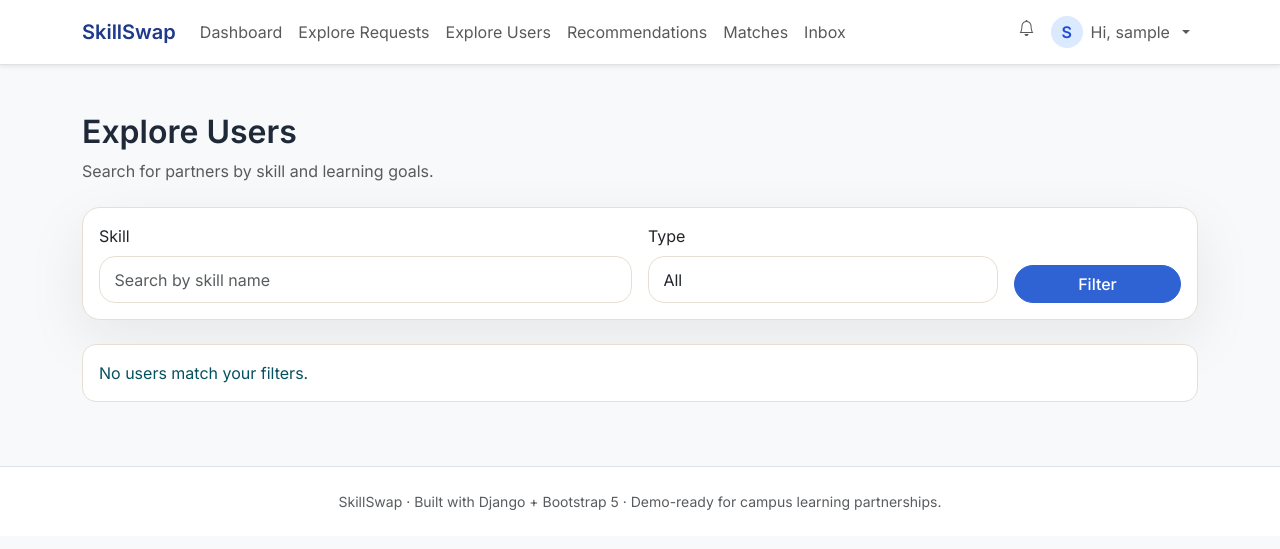
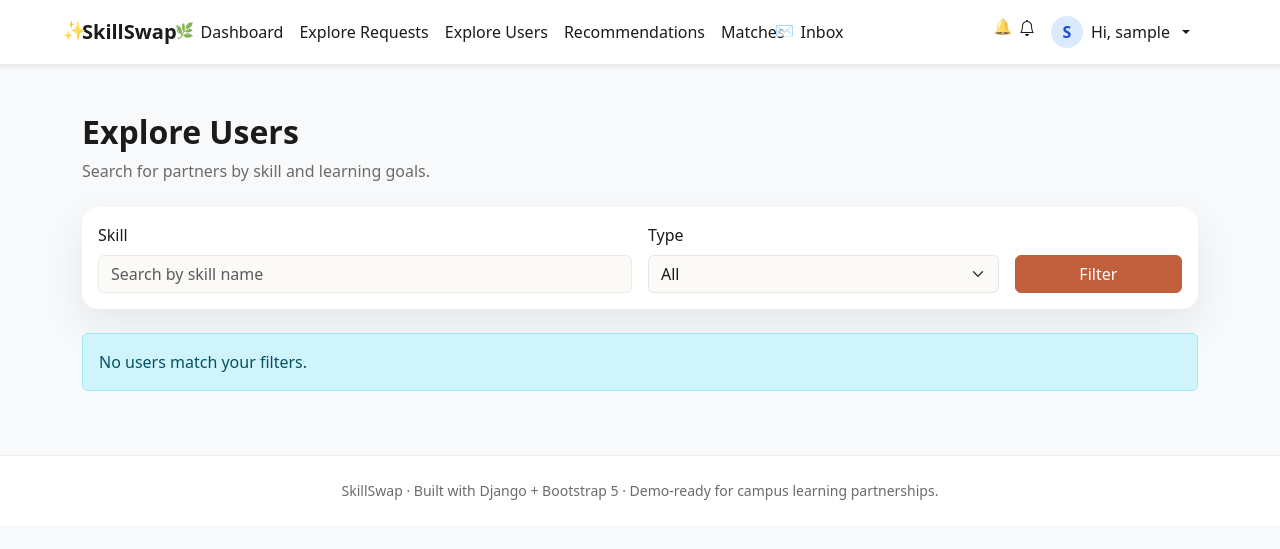
Before and after one commit to SSharkthe/SkillSwap, a Django app: page /explore/users/ in a window 1280 px wide. Shown: the top 549 px of the page. Run offline with Django 5.2, Linux system fonts and the light colour scheme; the visitor is signed in with stand-in values (Sample User, id 1); data comes from the database, SQL or seed files in the repository; data that the repository does not hold is empty.

Commit message:
Update the style(2)

```diff
--- a/skillswap/static/skillswap/css/claude_skin.css
+++ b/skillswap/static/skillswap/css/claude_skin.css
@@ -1,410 +1,247 @@
-:root {
+.claude-skin {
     color-scheme: light;
-    --ss-bg: #f6f1e8;
-    --ss-surface: #fdfaf4;
-    --ss-border: #e6dfd3;
-    --ss-muted: #6c6257;
-    --ss-text: #1f1a15;
-    --ss-accent: #2f63d3;
-    --ss-accent-soft: rgba(47, 99, 211, 0.12);
-    --ss-shadow: 0 20px 60px rgba(31, 26, 21, 0.08);
-    --ss-radius: 18px;
+    --bs-primary: #c15f3c;
+    --bs-link-color: #c15f3c;
+    --bs-link-hover-color: #a95134;
+    --bs-body-bg: #f4f3ee;
+    --bs-body-color: #1b1b1b;
+    --bs-border-color: rgba(0, 0, 0, 0.08);
+    --ss-surface: #ffffff;
+    --ss-surface-alt: #fbfaf7;
+    --ss-muted: #6b6b6b;
+    --ss-neutral: #b1ada1;
+    --ss-focus: rgba(193, 95, 60, 0.35);
+    --ss-shadow: 0 18px 40px rgba(27, 27, 27, 0.08);
+    --ss-radius: 16px;
 }
 
-body.ss-body {
-    background: var(--ss-bg);
-    color: var(--ss-text);
-    font-family: "Inter", system-ui, -apple-system, sans-serif;
+.claude-skin body,
+body.claude-skin {
+    background: var(--bs-body-bg);
+    color: var(--bs-body-color);
+    font-family: system-ui, -apple-system, "Segoe UI", Roboto, Helvetica, Arial, sans-serif;
 }
 
-.ss-app {
-    display: flex;
-    min-height: 100vh;
+.claude-skin .display-1,
+.claude-skin .display-2,
+.claude-skin .display-3,
+.claude-skin .display-4,
+.claude-skin .display-5,
+.claude-skin .display-6,
+.claude-skin h1,
+.claude-skin .hero-title {
+    font-family: "Iowan Old Style", "Palatino Linotype", "URW Palladio L", "Georgia", serif;
+    letter-spacing: -0.01em;
 }
 
-.ss-sidebar {
-    width: 280px;
-    background: var(--ss-surface);
-    border-right: 1px solid var(--ss-border);
-    position: sticky;
-    top: 0;
-    height: 100vh;
-    padding: 2rem 1.5rem;
-    overflow-y: auto;
-    z-index: 20;
+.claude-skin h1 {
+    position: relative;
 }
 
-.ss-sidebar-inner {
-    display: flex;
-    flex-direction: column;
-    gap: 1.5rem;
-    height: 100%;
+.claude-skin h1::before {
+    content: "✨";
+    position: absolute;
+    left: -1.3rem;
+    top: 50%;
+    transform: translateY(-55%);
+    font-size: 0.95em;
+    opacity: 0.75;
+    pointer-events: none;
 }
 
-.ss-brand-link {
-    display: flex;
-    align-items: center;
-    gap: 0.6rem;
-    text-decoration: none;
-    color: var(--ss-text);
-    font-weight: 600;
-    font-size: 1.1rem;
+.claude-skin .navbar {
+    background: var(--ss-surface);
+
+    border-color: rgba(0, 0, 0, 0.08);
 }
 
-.ss-brand-mark {
-    width: 32px;
-    height: 32px;
-    border-radius: 12px;
-    background: var(--ss-accent-soft);
-    display: inline-flex;
-    align-items: center;
-    justify-content: center;
-    color: var(--ss-accent);
-    font-size: 1.2rem;
+
+.claude-skin .navbar .navbar-brand,
+.claude-skin .navbar .nav-link {
+    color: var(--bs-body-color);
 }
 
-.ss-btn-primary {
-    background: var(--ss-accent);
-    border: 1px solid transparent;
-    color: #fff;
-    border-radius: 999px;
-    padding: 0.6rem 1.2rem;
-    font-weight: 600;
-    transition: all 0.2s ease;
+
+.claude-skin .navbar .nav-link:hover,
+.claude-skin .navbar .nav-link:focus,
+.claude-skin .navbar .nav-link.active {
+    color: var(--bs-link-color);
 }
 
-.ss-btn-primary:hover,
-.ss-btn-primary:focus {
-    background: #2855b6;
+
+.claude-skin .navbar .nav-link,
+.claude-skin .navbar-brand {
+    position: relative;
+}
+
+
+.claude-skin .navbar-brand::before {
+    content: "✨";
+    position: absolute;
+    left: -1.2rem;
+    top: 50%;
+    transform: translateY(-55%);
+    font-size: 0.95em;
+    opacity: 0.8;
+    pointer-events: none;
+}
+
+
+.claude-skin .navbar .nav-link[href$="dashboard/"]::before {
+    content: "🌿";
+}
+
+.claude-skin .navbar .nav-link[href$="explore-requests/"]::before {
+    content: "📚";
+}
+
+
+.claude-skin .navbar .nav-link[href$="explore-users/"]::before {
+    content: "💬";
+}
+
+
+.claude-skin .navbar .nav-link[href$="inbox/"]::before {
+    content: "✉️";
+}
+
+
+.claude-skin .navbar .nav-link[aria-label="Notifications"]::before {
+    content: "🔔";
+}
+
+
+.claude-skin .navbar .nav-link[href$="dashboard/"]::before,
+.claude-skin .navbar .nav-link[href$="explore-requests/"]::before,
+.claude-skin .navbar .nav-link[href$="explore-users/"]::before,
+.claude-skin .navbar .nav-link[href$="inbox/"]::before,
+.claude-skin .navbar .nav-link[aria-label="Notifications"]::before {
+    position: absolute;
+    left: -1.1rem;
+    top: 50%;
+    transform: translateY(-55%);
+    font-size: 0.95em;
+    opacity: 0.75;
+    pointer-events: none;
+}
+
+
+.claude-skin .btn-primary,
+.claude-skin .bg-primary,
+.claude-skin .text-primary,
+.claude-skin .link-primary {
+    --bs-btn-bg: #c15f3c;
+    --bs-btn-border-color: #c15f3c;
+    --bs-btn-hover-bg: #a95134;
+    --bs-btn-hover-border-color: #a95134;
+    --bs-btn-active-bg: #94482f;
+    --bs-btn-active-border-color: #94482f;
     color: #fff;
 }
 
-.ss-btn-ghost {
-    border-radius: 999px;
-    border: 1px solid var(--ss-border);
-    color: var(--ss-text);
-    background: transparent;
-    padding: 0.5rem 1rem;
-    transition: all 0.2s ease;
+
+.claude-skin .btn-outline-primary {
+    --bs-btn-color: #c15f3c;
+    --bs-btn-border-color: #c15f3c;
+    --bs-btn-hover-bg: rgba(193, 95, 60, 0.12);
+    --bs-btn-hover-border-color: #c15f3c;
+    --bs-btn-active-bg: rgba(193, 95, 60, 0.2);
+    --bs-btn-active-border-color: #c15f3c;
 }
 
-.ss-btn-ghost:hover,
-.ss-btn-ghost:focus {
-    background: var(--ss-accent-soft);
+.claude-skin .bg-primary {
+    background-color: #c15f3c !important;
 }
 
-.ss-nav-list {
-    list-style: none;
-    padding: 0;
-    margin: 0;
-    display: grid;
-    gap: 0.4rem;
+
+.claude-skin .text-primary,
+.claude-skin .link-primary {
+    color: #c15f3c !important;
 }
 
-.ss-nav-link {
-    display: flex;
-    align-items: center;
-    justify-content: space-between;
-    text-decoration: none;
-    color: var(--ss-muted);
-    padding: 0.5rem 0.75rem;
-    border-radius: 12px;
-    transition: all 0.2s ease;
-    font-weight: 500;
+.claude-skin .card,
+.claude-skin .list-group,
+.claude-skin .dropdown-menu,
+.claude-skin .table,
+.claude-skin .table-responsive {
+    background-color: var(--ss-surface);
+    border-color: rgba(0, 0, 0, 0.08);
+    border-radius: var(--ss-radius);
+    box-shadow: var(--ss-shadow);
+
 }
 
-.ss-nav-link:hover,
-.ss-nav-link:focus {
-    background: var(--ss-accent-soft);
-    color: var(--ss-text);
+
+.claude-skin .table th,
+.claude-skin .table td {
+    border-color: rgba(0, 0, 0, 0.08);
 }
 
-.ss-badge {
-    background: var(--ss-accent-soft);
-    color: var(--ss-accent);
-    border-radius: 999px;
-    padding: 0.15rem 0.45rem;
-    font-size: 0.7rem;
-    font-weight: 600;
+
+.claude-skin .list-group-item,
+.claude-skin .dropdown-item {
+    border-color: rgba(0, 0, 0, 0.08);
 }
 
-.ss-sidebar-footer {
-    margin-top: auto;
-    display: grid;
-    gap: 1rem;
+
+.claude-skin .dropdown-menu {
+    padding: 0.5rem;
 }
 
-.ss-user {
-    display: flex;
-    gap: 0.8rem;
-    align-items: center;
-    background: #fff;
-    border-radius: 16px;
-    padding: 0.75rem;
-    border: 1px solid var(--ss-border);
+
+.claude-skin .form-control,
+.claude-skin .form-select,
+.claude-skin .form-check-input,
+.claude-skin .input-group-text {
+    background-color: var(--ss-surface-alt);
+    border-color: rgba(0, 0, 0, 0.08);
+    color: var(--bs-body-color);
 }
 
-.ss-user-name {
-    font-weight: 600;
-    display: block;
+.claude-skin .form-control:focus,
+.claude-skin .form-select:focus,
+.claude-skin .form-check-input:focus,
+.claude-skin .btn:focus,
+.claude-skin .btn:focus-visible {
+    border-color: #c15f3c;
+    box-shadow: 0 0 0 0.2rem var(--ss-focus);
 }
 
-.ss-user-link {
-    color: var(--ss-muted);
-    text-decoration: none;
-    font-size: 0.85rem;
+.claude-skin .text-muted,
+.claude-skin .navbar .text-muted {
+    color: var(--ss-muted) !important;
 }
 
-.ss-user-link:hover,
-.ss-user-link:focus {
-    text-decoration: underline;
+
+.claude-skin .border,
+.claude-skin .border-top,
+.claude-skin .border-bottom,
+.claude-skin .border-start,
+.claude-skin .border-end {
+    border-color: rgba(0, 0, 0, 0.08) !important;
 }
 
-.ss-main {
-    flex: 1;
-    display: flex;
-    flex-direction: column;
-    min-width: 0;
+
+.claude-skin .bg-light {
+    background-color: var(--bs-body-bg) !important;
 }
 
-.ss-topbar {
-    display: flex;
-    align-items: center;
-    justify-content: space-between;
-    padding: 1.5rem 2.5rem 0;
-    gap: 1rem;
-    width: 100%;
-    max-width: 980px;
-    margin: 0 auto;
+
+.claude-skin footer {
+    background: var(--ss-surface);
+    border-color: rgba(0, 0, 0, 0.08);
 }
 
-.ss-topbar-title {
-    flex: 1;
-    min-height: 1.5rem;
+
+.claude-skin .badge.bg-danger {
+    background-color: #c15f3c !important;
 }
 
-.ss-topbar-actions {
-    display: flex;
-    align-items: center;
-    gap: 0.75rem;
+
+.claude-skin a {
+    color: var(--bs-link-color);
 }
 
-.ss-icon-link {
-    width: 36px;
-    height: 36px;
-    border-radius: 50%;
-    border: 1px solid var(--ss-border);
-    display: inline-flex;
-    align-items: center;
-    justify-content: center;
-    color: var(--ss-muted);
-    background: #fff;
-    text-decoration: none;
+.claude-skin a:hover {
+    color: var(--bs-link-hover-color);
 }
-
-.ss-icon-link:hover,
-.ss-icon-link:focus {
-    color: var(--ss-text);
-}
-
-.ss-content {
-    flex: 1;
-    padding: 2rem 2.5rem 3rem;
-    max-width: 980px;
-    width: 100%;
-    margin: 0 auto;
-}
-
-.ss-footer {
-    padding: 0 2.5rem 2rem;
-    color: var(--ss-muted);
-    font-size: 0.85rem;
-    width: 100%;
-    max-width: 980px;
-    margin: 0 auto;
-}
-
-.ss-footer-inner {
-    border-top: 1px solid var(--ss-border);
-    padding-top: 1rem;
-}
-
-.ss-card {
-    background: #fff;
-    border-radius: var(--ss-radius);
-    border: 1px solid var(--ss-border);
-    box-shadow: var(--ss-shadow);
-}
-
-.card {
-    border-radius: var(--ss-radius);
-    border: 1px solid var(--ss-border);
-    box-shadow: var(--ss-shadow);
-    background: #fff;
-}
-
-.card.border-0 {
-    border: 1px solid var(--ss-border) !important;
-}
-
-.card-header,
-.card-footer {
-    background: transparent;
-    border-color: var(--ss-border);
-}
-
-.badge,
-.status-badge {
-    border-radius: 999px;
-}
-
-.alert {
-    border-radius: 14px;
-    border: 1px solid var(--ss-border);
-    background: #fff;
-}
-
-.btn,
-.btn-primary,
-.btn-outline-primary,
-.btn-outline-secondary {
-    border-radius: 999px;
-    font-weight: 500;
-    transition: all 0.2s ease;
-}
-
-.btn-primary {
-    background: var(--ss-accent);
-    border-color: var(--ss-accent);
-}
-
-.btn-primary:hover,
-.btn-primary:focus {
-    background: #2855b6;
-    border-color: #2855b6;
-}
-
-.btn-outline-primary {
-    color: var(--ss-accent);
-    border-color: var(--ss-border);
-}
-
-.btn-outline-primary:hover,
-.btn-outline-primary:focus {
-    background: var(--ss-accent-soft);
-    color: var(--ss-accent);
-    border-color: var(--ss-border);
-}
-
-.form-control,
-.form-select,
-textarea,
-input[type="text"],
-input[type="email"],
-input[type="password"],
-input[type="search"],
-input[type="file"] {
-    border-radius: 16px;
-    border: 1px solid var(--ss-border);
-    background: #fff;
-    padding: 0.65rem 0.9rem;
-    box-shadow: none;
-}
-
-.form-control:focus,
-.form-select:focus,
-textarea:focus,
-input:focus {
-    border-color: rgba(47, 99, 211, 0.5);
-    box-shadow: 0 0 0 0.2rem rgba(47, 99, 211, 0.15);
-}
-
-a {
-    color: var(--ss-muted);
-}
-
-a:hover,
-a:focus {
-    color: var(--ss-text);
-}
-
-.ss-home .ss-hero-title {
-    font-family: ui-serif, Georgia, "Times New Roman", serif;
-    font-weight: 600;
-    font-size: clamp(2.4rem, 3vw, 3.5rem);
-}
-
-.ss-hero {
-    display: grid;
-    gap: 2rem;
-    align-items: center;
-}
-
-.ss-hero-card {
-    background: #fff;
-    border: 1px solid var(--ss-border);
-    border-radius: var(--ss-radius);
-    box-shadow: var(--ss-shadow);
-    padding: 1.75rem;
-}
-
-.ss-auth {
-    margin-top: 2rem;
-}
-
-.ss-sidebar-toggle {
-    width: 40px;
-    height: 40px;
-    border-radius: 12px;
-    border: 1px solid var(--ss-border);
-    background: #fff;
-    display: inline-flex;
-    flex-direction: column;
-    align-items: center;
-    justify-content: center;
-    gap: 5px;
-}
-
-.ss-sidebar-toggle span {
-    width: 16px;
-    height: 2px;
-    background: var(--ss-text);
-    border-radius: 999px;
-}
-
-.ss-overlay {
-    display: none;
-    position: fixed;
-    inset: 0;
-    background: rgba(15, 23, 42, 0.25);
-    z-index: 15;
-}
-
-@media (max-width: 991px) {
-    .ss-sidebar {
-        position: fixed;
-        inset: 0 auto 0 0;
-        transform: translateX(-100%);
-        transition: transform 0.25s ease;
-    }
-
-    .ss-app.ss-sidebar-open .ss-sidebar {
-        transform: translateX(0);
-    }
-
-    .ss-app.ss-sidebar-open .ss-overlay {
-        display: block;
-    }
-
-    .ss-topbar {
-        padding: 1.5rem 1.5rem 0;
-    }
-
-    .ss-content {
-        padding: 2rem 1.5rem 3rem;
-    }
-
-    .ss-footer {
-        padding: 0 1.5rem 2rem;
-    }
-}
```
